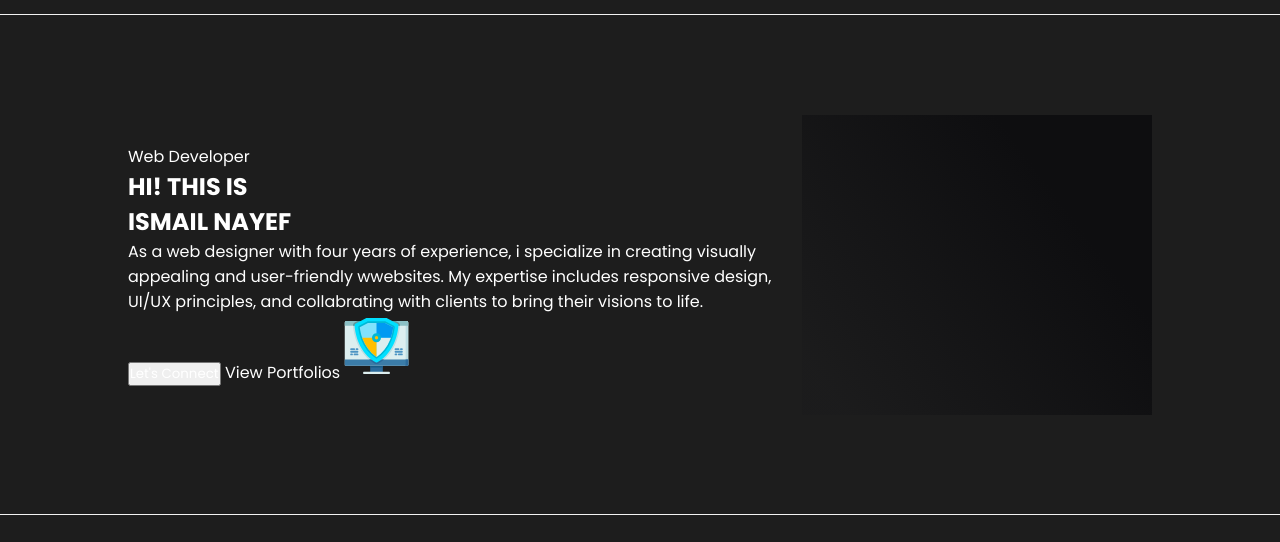
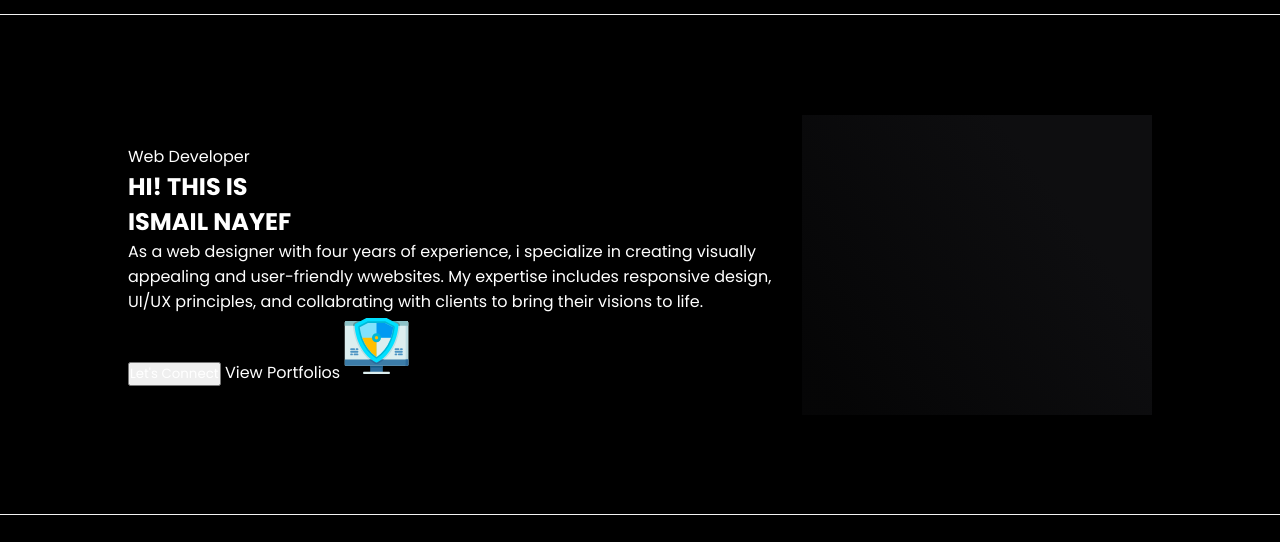
Before and after one commit to ishoef/HeroAssignment-2_with_Row_Css, a plain HTML site: page index.html in a window 1280 px wide. Shown: the part 85-627 px from the top of the page. Drawn offline with Linux system fonts and the light colour scheme.

Commit message:
modified

```diff
--- a/style.css
+++ b/style.css
@@ -12,7 +12,7 @@ body {
     width: 100%;
     height: 100vh;
     /* background-color: #1C325B; */
-    background-color: rgb(29, 29, 29);
+    background-color: rgb(0, 0, 0);
 }
 
 /* _______________Header______________ */
```
